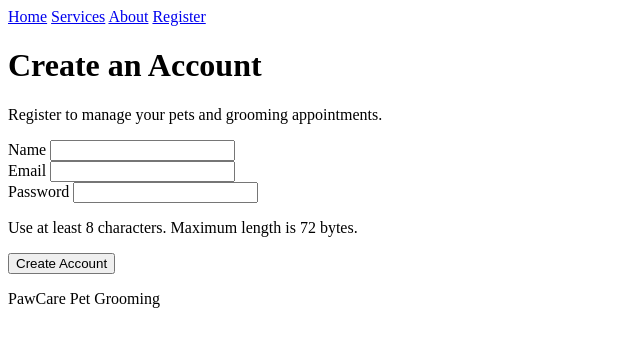
After one commit to JoseV3ra/pawcare, a Node server app: page /register in a window 1280 px wide. The commit adds this page. Shown: the top 347 px of the page, without its empty margins (0-640 px from the left). Run offline with Node 20, Linux system fonts and the light colour scheme.

Commit message:
Add customer registration with password hashing and validation

```diff
--- /dev/null
+++ b/Pawcare/controllers/userController.js
@@ -0,0 +1,30 @@
+//The controller passes form data to the service. If validation fails, it displays the error on the page.
+
+
+const userService = require("../services/userService");
+
+exports.showRegister = (req, res) => {
+  res.render("register", {
+    title: "PawCare | Register",
+    error: null,
+    success: null,
+  });
+};
+
+exports.register = (req, res) => {
+  try {
+    userService.registerUser(req.body);
+
+    res.render("register", {
+      title: "PawCare | Register",
+      error: null,
+      success: "Your account has been created.",
+    });
+  } catch (error) {
+    res.status(400).render("register", {
+      title: "PawCare | Register",
+      error: error.message,
+      success: null,
+    });
+  }
+};
--- a/Pawcare/package.json
+++ b/Pawcare/package.json
@@ -11,6 +11,7 @@
   "license": "ISC",
   "type": "commonjs",
   "dependencies": {
+    "bcryptjs": "^3.0.3",
     "ejs": "^7.0.2",
     "express": "^5.3.0"
   }
--- a/Pawcare/routes/pageRoutes.js
+++ b/Pawcare/routes/pageRoutes.js
@@ -1,5 +1,6 @@
 const express = require("express");
 const pageController = require("../controllers/pageController");
+const userController = require("../controllers/userController");
 
 const router = express.Router();
 
@@ -7,5 +8,7 @@ const router = express.Router();
 router.get("/", pageController.home);
 router.get("/services", pageController.services);
 router.get("/about", pageController.about);
+router.get("/register", userController.showRegister);
+router.post("/register", userController.register);
 
 module.exports = router;
--- /dev/null
+++ b/Pawcare/services/userService.js
@@ -0,0 +1,73 @@
+const bcrypt = require("bcryptjs");
+
+class User {
+  constructor(id, name, email, passwordHash) {
+    this.id = id;
+    this.name = name;
+    this.email = email;
+    this.passwordHash = passwordHash;
+    this.role = "customer";
+  }
+}
+
+const users = [];
+let nextId = 1;
+
+function registerUser(data) {
+  const name = typeof data.name === "string" ? data.name.trim() : "";
+  const email = typeof data.email === "string"
+    ? data.email.trim().toLowerCase()
+    : "";
+  const password = typeof data.password === "string"
+    ? data.password
+    : "";
+
+  if (!name || name.length > 60) {
+    throw new Error("Enter a name between 1 and 60 characters.");
+  }
+
+  if (email.length > 254 || !/^[^\s@]+@[^\s@]+\.[^\s@]+$/.test(email)) {
+    throw new Error("Enter a valid email address.");
+  }
+
+  if (password.length < 8 || Buffer.byteLength(password, "utf8") > 72) {
+    throw new Error("Use at least 8 characters and no more than 72 bytes.");
+  }
+
+  const existingUser = users.find((user) => user.email === email);
+
+  if (existingUser) {
+    throw new Error("That email is already registered.");
+  }
+
+  const passwordHash = bcrypt.hashSync(password, 10);
+  const user = new User(nextId++, name, email, passwordHash);
+
+  users.push(user);
+  return user;
+}
+
+function loginUser(email, password) {
+  if (typeof email !== "string" || typeof password !== "string") {
+    throw new Error("Incorrect email or password.");
+  }
+
+  const normalizedEmail = email.trim().toLowerCase();
+  const user = users.find((user) => user.email === normalizedEmail);
+
+  if (
+    !user ||
+    Buffer.byteLength(password, "utf8") > 72 ||
+    !bcrypt.compareSync(password, user.passwordHash)
+  ) {
+    throw new Error("Incorrect email or password.");
+  }
+
+  return user;
+}
+
+function getUserById(id) {
+  return users.find((user) => user.id === id);
+}
+
+module.exports = { registerUser, loginUser, getUserById };
--- a/Pawcare/views/partials/header.ejs
+++ b/Pawcare/views/partials/header.ejs
@@ -11,5 +11,6 @@
         <a href="/">Home</a>
         <a href="/services">Services</a>
         <a href="/about">About</a>
+        <a href="/register">Register</a>
       </nav>
   </header>
--- /dev/null
+++ b/Pawcare/views/register.ejs
@@ -0,0 +1,61 @@
+<%- include("partials/header") %>
+
+<main>
+  <h1>Create an Account</h1>
+  <p>Register to manage your pets and grooming appointments.</p>
+
+  <% if (error) { %>
+    <p role="alert"><%= error %></p>
+  <% } %>
+
+  <% if (success) { %>
+    <p role="status"><%= success %></p>
+    <a href="/">Return home</a>
+  <% } else { %>
+    <form action="/register" method="POST">
+      <div>
+        <label for="name">Name</label>
+        <input
+          id="name"
+          name="name"
+          type="text"
+          maxlength="60"
+          autocomplete="name"
+          required
+        >
+      </div>
+
+      <div>
+        <label for="email">Email</label>
+        <input
+          id="email"
+          name="email"
+          type="email"
+          maxlength="254"
+          autocomplete="email"
+          required
+        >
+      </div>
+
+      <div>
+        <label for="password">Password</label>
+        <input
+          id="password"
+          name="password"
+          type="password"
+          minlength="8"
+          autocomplete="new-password"
+          aria-describedby="password-help"
+          required
+        >
+        <p id="password-help">
+          Use at least 8 characters. Maximum length is 72 bytes.
+        </p>
+      </div>
+
+      <button type="submit">Create Account</button>
+    </form>
+  <% } %>
+</main>
+
+<%- include("partials/footer") %>
```
Also changed, not shown: Pawcare/services/petService.js (added, +43 -0 lines), 1 other file.
